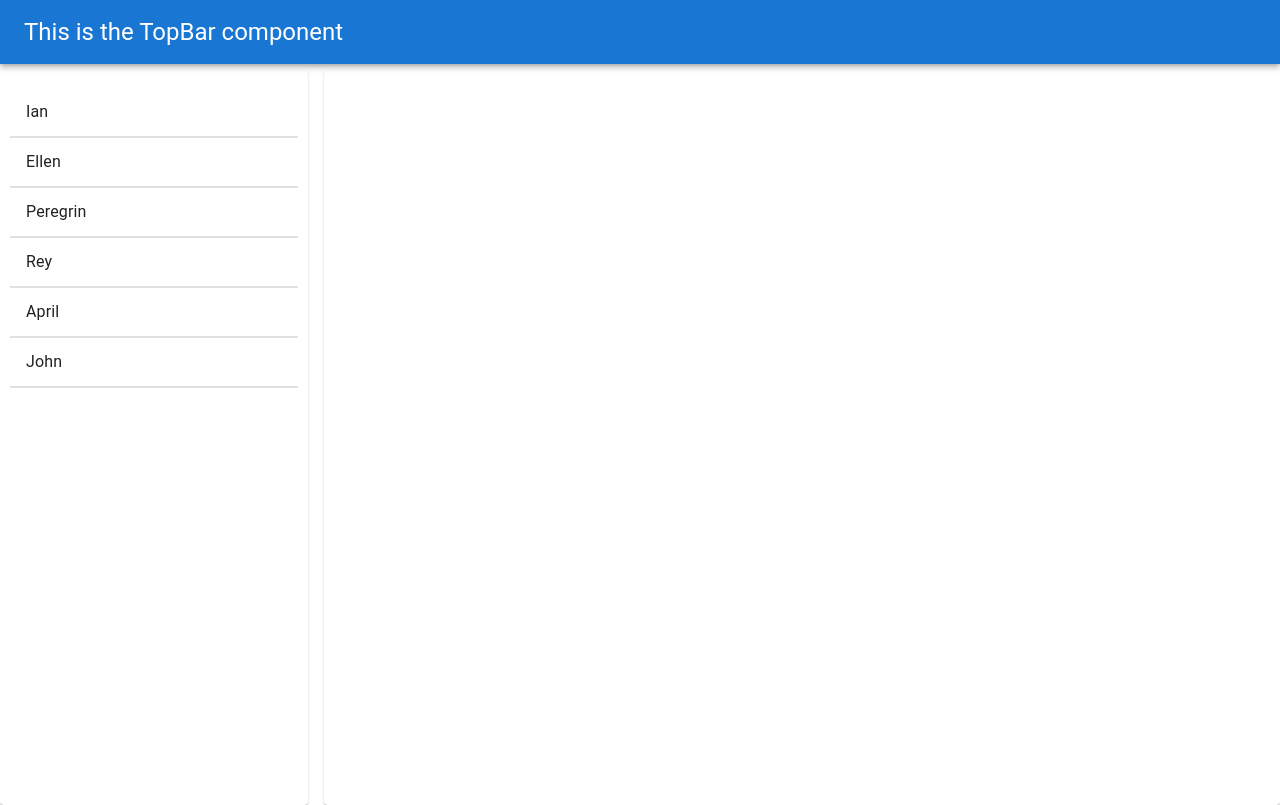
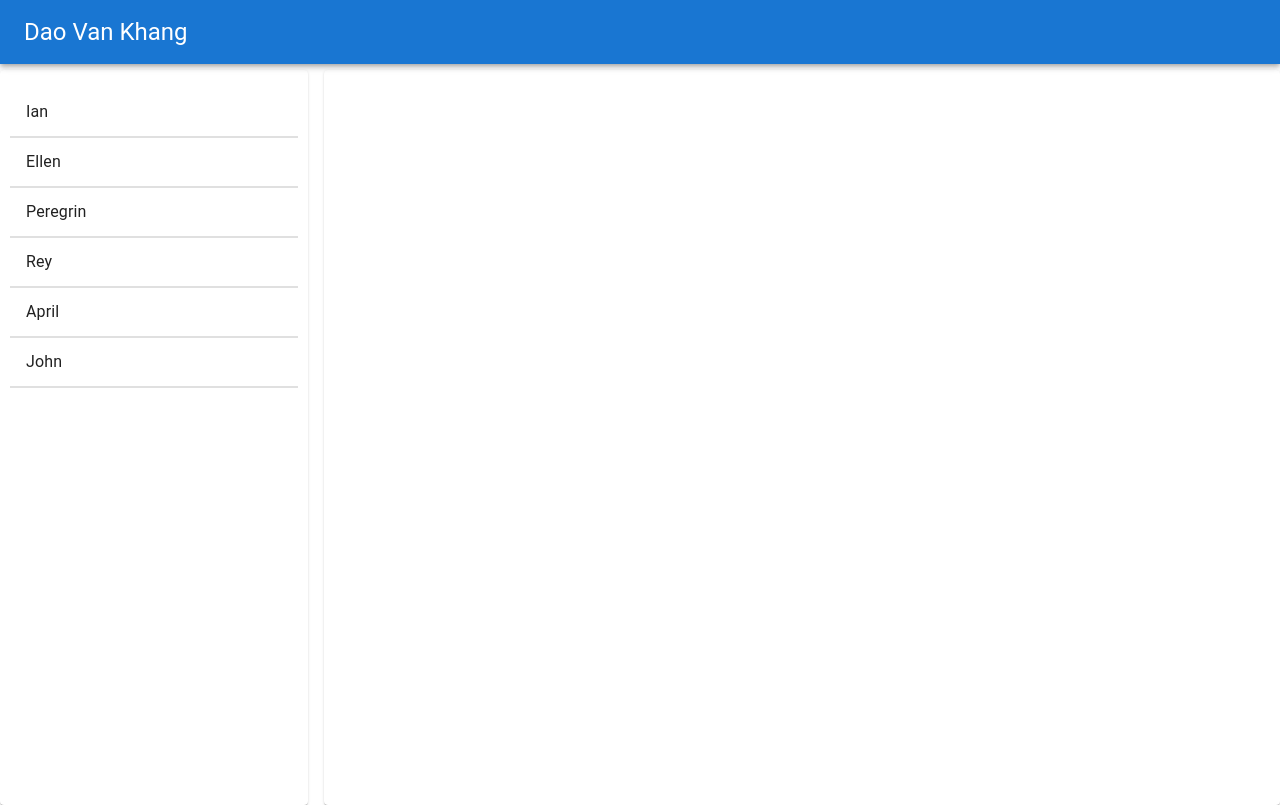
Before and after one commit to KhangDaoz/photo-sharing-v1-frontend, a React (Create React App) app: page / in a window 1280 px wide. Built offline with nearby package versions, Linux system fonts and the light colour scheme.

Commit message:
done frontend

```diff
--- a/src/components/TopBar/index.jsx
+++ b/src/components/TopBar/index.jsx
@@ -1,17 +1,36 @@
 import React from "react";
 import { AppBar, Toolbar, Typography } from "@mui/material";
+import { useMatch } from "react-router-dom";
 
 import "./styles.css";
+
+import models from "../../modelData/models";
 
 /**
  * Define TopBar, a React component of Project 4.
  */
-function TopBar () {
+function TopBar() {
+  const photoMatch = useMatch("/photos/:userId");
+  const userMatch = useMatch("/users/:userId");
+
+  const userId = photoMatch?.params?.userId || userMatch?.params?.userId;
+  const user = userId ? models.userModel(userId) : null;
+
+  let contextTitle = "";
+  if (photoMatch && user) {
+    contextTitle = `Photos of ${user.first_name} ${user.last_name}`;
+  } else if (userMatch && user) {
+    contextTitle = `Info of ${user.first_name} ${user.last_name}`;
+  }
+
   return (
     <AppBar className="topbar-appBar" position="absolute">
       <Toolbar>
+        <Typography variant="h5" color="inherit" sx={{ flexGrow: 1 }}>
+          Dao Van Khang
+        </Typography>
         <Typography variant="h5" color="inherit">
-            This is the TopBar component
+          {contextTitle}
         </Typography>
       </Toolbar>
     </AppBar>
```
Lines whose indentation alone changed are shown as unchanged.
